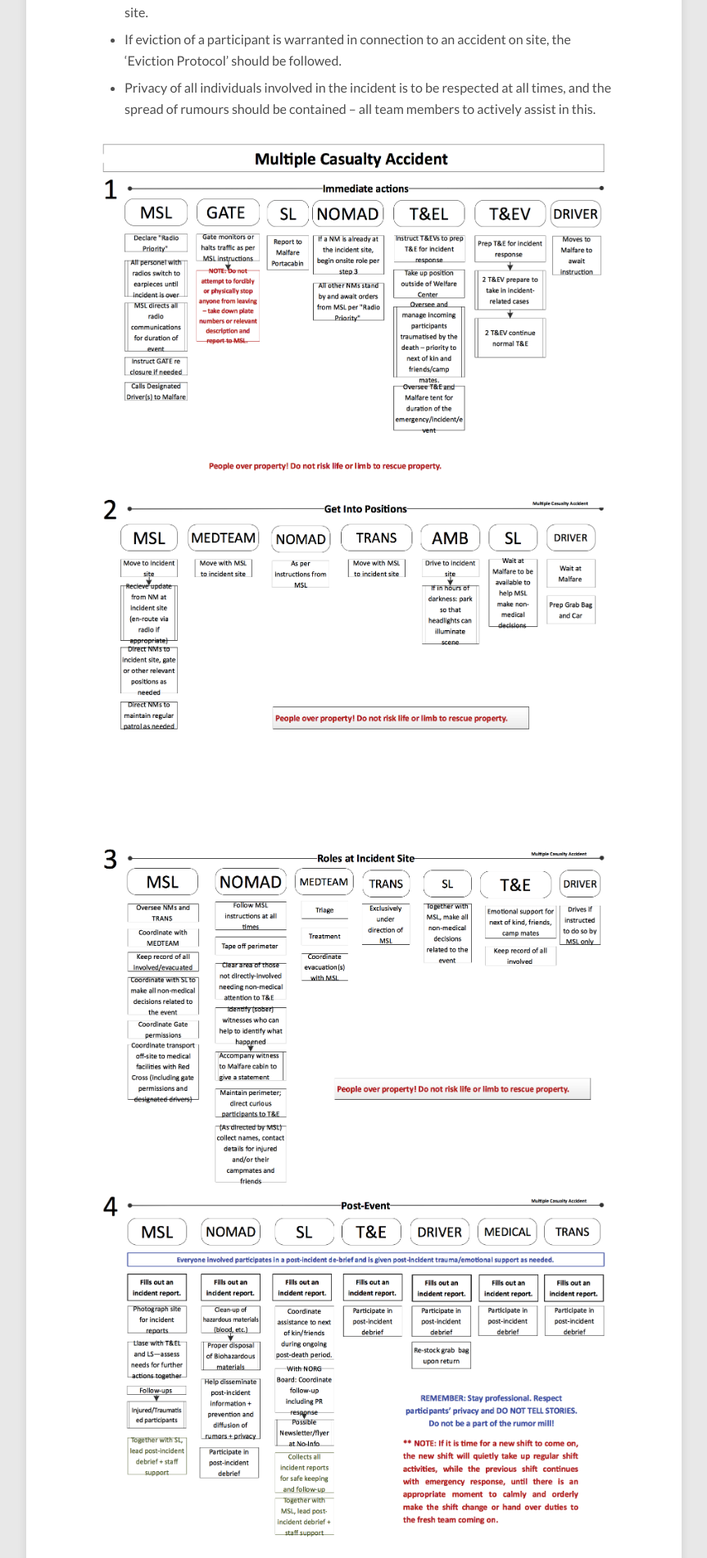
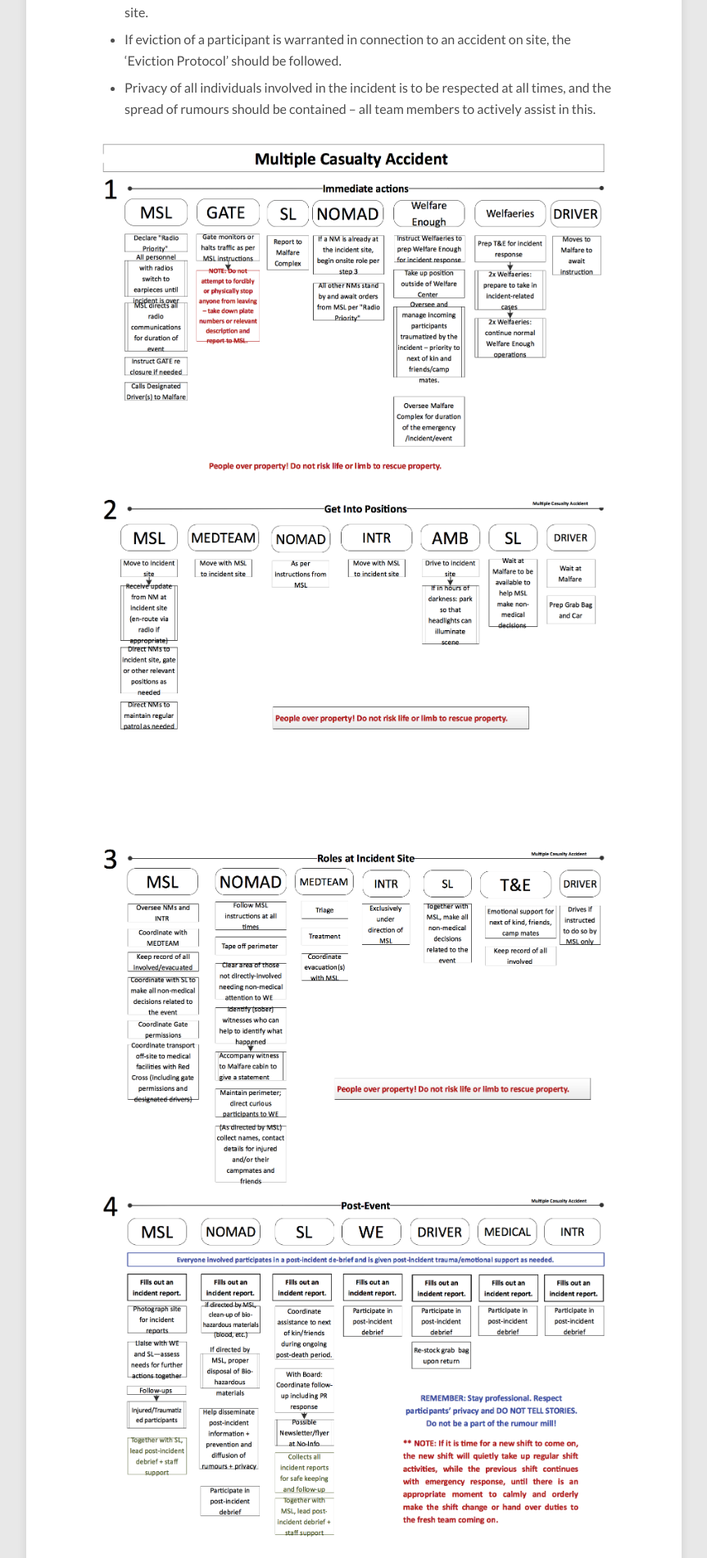
Before and after one commit to goingnowhere/malfare-protocols, a Jekyll site: the page built from protocols/en/multi-casualty_accident/index.md, in a window 1280 px wide. Shown: the part 701-2602 px from the top of the page at 82% size, without its empty margins (208-1071 px from the left). Built offline with Jekyll 4.4.1, drawn with Linux system fonts in a browser that asks for light colours; nearby versions of some CDN libraries; comment, search, counter and statistics services are not loaded.

Commit message:
update protocol images to fit with visio updates

```diff
--- a/protocols/en/multi-casualty_accident/index.md
+++ b/protocols/en/multi-casualty_accident/index.md
@@ -30,10 +30,6 @@ to varying degrees of multiple participants
     contained &ndash; all team members to actively assist in this.
 
 
-![Multi casualty incident](img/mcic-1.png "multi-person casualty incident 1")
-![Multi casualty incident](img/mcic-2.png "multi-person casualty incident 2")
-![Multi casualty incident](img/mcic-3.png "multi-person casualty incident 3")
-![Multi casualty incident](img/mcic-4.png "multi-person casualty incident 4")
-![Multi casualty incident](img/mcic-5.png "multi-person casualty incident 5")
+![Multi casualty incident](img/mcic.png "multi-person casualty incident")
 
 ­­­
```
Also changed, not shown: protocols/en/adverse_weather/img/aw-1.png, protocols/en/criminal_behaviour_or_activity_(non_sexual)/img/capa.png, protocols/en/fire_emergency/img/fire-offsite.png, 6 other files.
